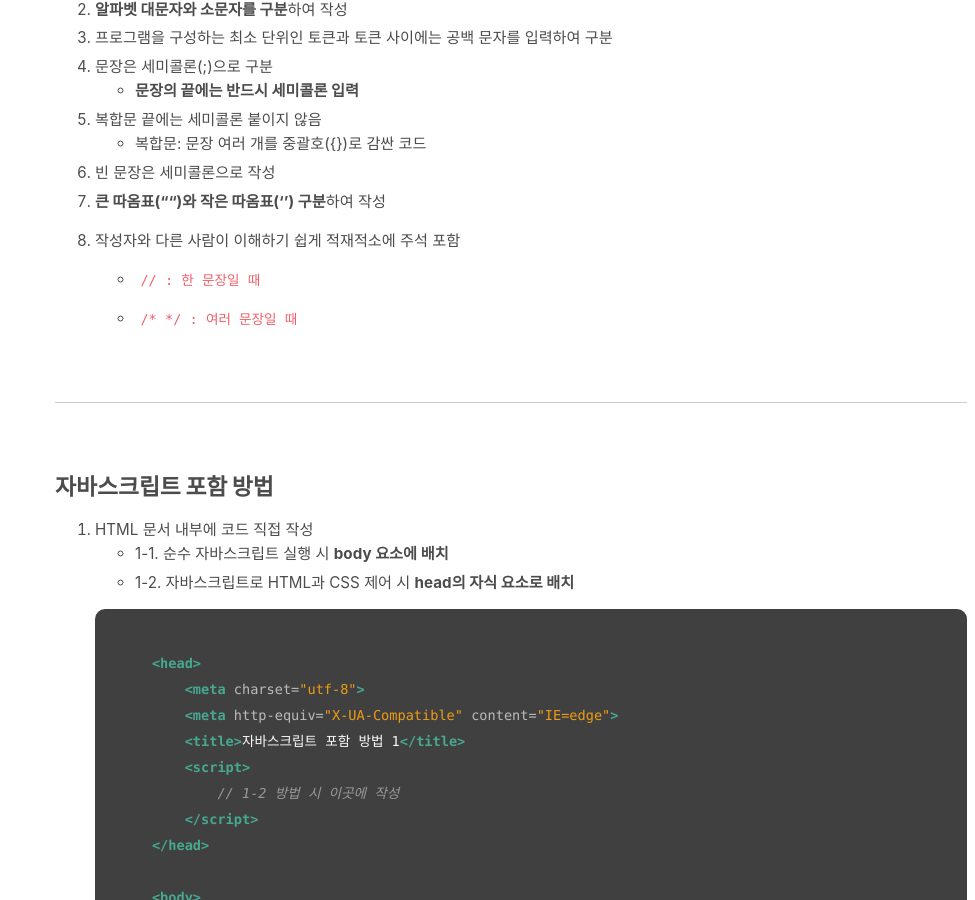
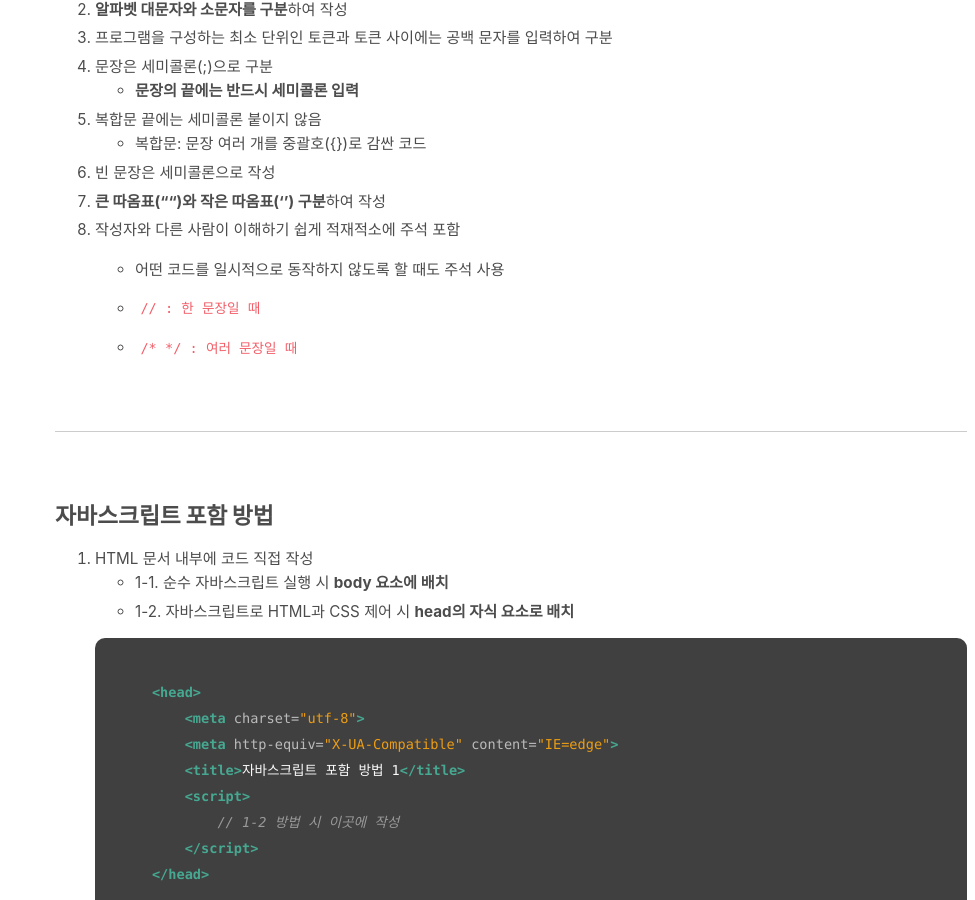
Before and after one commit to absolutelyfullycapable/absolutelyfullycapable.github.io, a Jekyll site: the page built from _posts/2020-09-01-javascript-기초.md, in a window 1280 px wide and 900 px high, scrolled down 1472 px. Shown: the whole window, without its empty margins (305-1280 px from the left). Built offline with Jekyll 4.4.1, drawn with Linux system fonts in a browser that asks for light colours.

Commit message:
Update 2020-09-01-javascript-기초.md

```diff
--- a/_posts/2020-09-01-javascript-기초.md
+++ b/_posts/2020-09-01-javascript-기초.md
@@ -72,6 +72,7 @@ comments: true
 6. 빈 문장은 세미콜론으로 작성
 7. **큰 따옴표("")와 작은 따옴표('') 구분**하여 작성
 8. 작성자와 다른 사람이 이해하기 쉽게 적재적소에 주석 포함
+	- 어떤 코드를 일시적으로 동작하지 않도록 할 때도 주석 사용
 
 	- `` // : 한 문장일 때 ``
 
```
